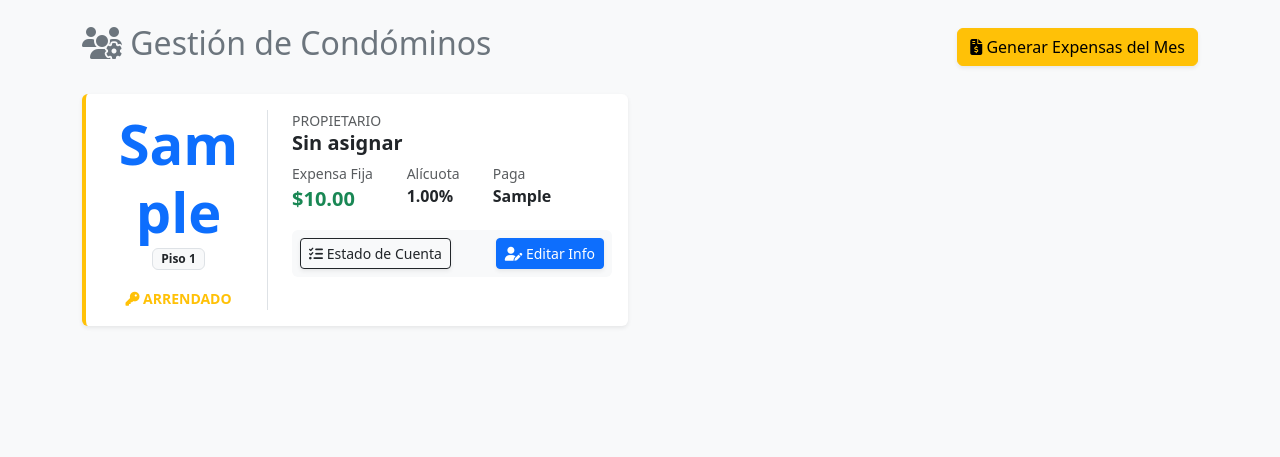
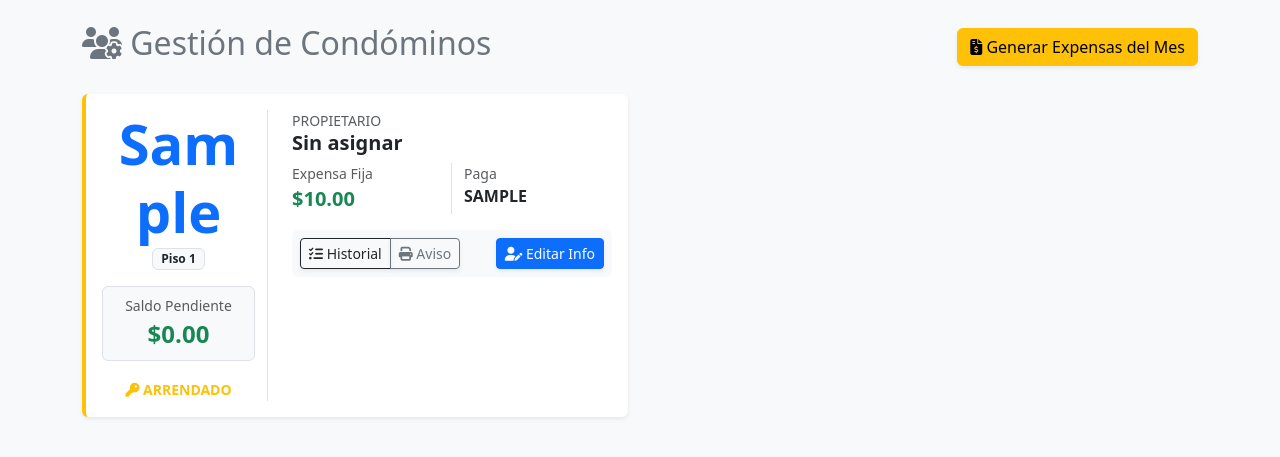
Before and after one commit to rtufino/batan3, a Flask app: page /condominos/ in a window 1280 px wide. Shown: the part 56-513 px from the top of the page. Run offline with Flask 3, Linux system fonts and the light colour scheme; tables that the repository leaves empty hold one stand-in row (values such as "Sample post").

Commit message:
Generación de avisos de cobro

```diff
--- a/app/routes/condominos.py
+++ b/app/routes/condominos.py
@@ -1,11 +1,14 @@
-from flask import Blueprint, render_template, redirect, url_for, flash, request
+from flask import Blueprint, render_template, redirect, url_for, flash, send_file
 from app.models import Departamento, PersonaContacto, Movimiento, Cuenta
 from app.forms import DepartamentoForm, PersonaContactoForm, PagoForm
 from app.extensions import db
 from datetime import datetime
 from sqlalchemy import extract
 
+from app.utils import generar_pdf_aviso # Importamos la nueva función
+
 import os
+import io
 from werkzeug.utils import secure_filename
 
 condominos_bp = Blueprint('condominos', __name__, url_prefix='/condominos')
@@ -94,18 +97,37 @@ def generar_mensualidad():
         ).first()
 
         if not existe:
+            # 1. Calculamos la deuda ANTERIOR (saldo_pendiente actual)
+            deuda_previa = depto.saldo_pendiente
+
             # 3. Crear el cargo pendiente (Deuda para el vecino)
             nuevo_cargo = Movimiento(
                 tipo='INGRESO',
                 estado='PENDIENTE', # Es deuda hasta que se registre el pago
                 monto=depto.valor_expensa,
                 fecha=hoy,
-                descripcion=f"{depto.numero} - {hoy.strftime('%B %Y')}",
+                descripcion=f"{depto.numero} - {hoy.strftime('%M / %Y')}",
                 rubro_id=rubro_expensa.id,
                 departamento_id=depto.id,
                 cuenta_id=cuenta_principal.id
             )
             db.session.add(nuevo_cargo)
+            db.session.flush() # Para obtener el ID del movimiento
+
+            # 3. GENERACIÓN FÍSICA DEL PDF
+            pdf_content = generar_pdf_aviso(depto, nuevo_cargo, deuda_previa)
+
+            # Carpeta: static/uploads/avisos/2024/diciembre/
+            ruta_carpeta = os.path.join('app/static/uploads/avisos', f"{hoy.year}", f"{hoy.month}")
+            os.makedirs(ruta_carpeta, exist_ok=True)
+
+            nombre_archivo = f"Aviso_{depto.numero}_{hoy.strftime('%m_%Y')}.pdf"
+            with open(os.path.join(ruta_carpeta, nombre_archivo), 'wb') as f:
+                f.write(pdf_content)
+
+            # Guardamos la ruta en el campo comprobante para descargarlo después
+            nuevo_cargo.comprobante_url = f"{hoy.year}/{hoy.month}/{nombre_archivo}"
+
             generados += 1
         else:
             omitidos += 1
@@ -170,3 +192,22 @@ def registrar_pago(movimiento_id):
         return redirect(url_for('condominos.estado_cuenta', id=depto.id))
 
     return render_template('condominos/registrar_pago.html', form=form, movimiento=movimiento, depto=depto)
+
+@condominos_bp.route('/reimprimir-aviso/<int:movimiento_id>')
+def reimprimir_aviso(movimiento_id):
+    movimiento = Movimiento.query.get_or_404(movimiento_id)
+    depto = movimiento.departamento
+
+    # Deuda anterior = Saldo total actual - Monto de este movimiento específico
+    deuda_anterior = depto.saldo_pendiente - movimiento.monto
+
+    # Obtenemos los bytes desde la función en utils.py
+    pdf_content = generar_pdf_aviso(depto, movimiento, deuda_anterior)
+
+    # Retornamos el stream de bytes directamente al navegador
+    return send_file(
+        io.BytesIO(pdf_content),
+        mimetype='application/pdf',
+        as_attachment=False, # False para que se abra en el navegador
+        download_name=f"Aviso_{depto.numero}.pdf"
+    )
--- a/app/routes/finanzas.py
+++ b/app/routes/finanzas.py
@@ -13,7 +13,7 @@ def nuevo_ingreso():
 
     # 1. Cargar las opciones de los SelectFields dinámicamente desde la BD
     # (Tuplas: valor, etiqueta)
-    form.departamento_id.choices = [(d.id, f"Depto {d.numero} - {d.propietarios[0].nombre}") for d in Departamento.query.all()]
+    form.departamento_id.choices = [(d.id, f"Depto {d.numero} - {d.personas[0].nombre}") for d in Departamento.query.all()]
 
     # Filtramos solo rubros de tipo INGRESO
     form.rubro_id.choices = [(r.id, r.nombre) for r in Rubro.query.filter_by(tipo='INGRESO').all()]
--- a/app/templates/condominos/lista.html
+++ b/app/templates/condominos/lista.html
@@ -14,12 +14,20 @@
 <div class="row row-cols-1 row-cols-lg-2 g-4">
     {% for d in departamentos %}
     <div class="col">
-        <div class="card h-100 shadow-sm border-0 border-start border-4 {% if d.esta_arrendado %}border-warning{% else %}border-info{% endif %}">
+        <div class="card h-100 shadow-sm border-0 border-start border-4 {% if d.esta_arrendado %}border-warning{% else %}border-info{% endif %} hover-effect">
             <div class="card-body">
                 <div class="row">
                     <div class="col-sm-4 text-center border-end">
                         <h1 class="display-4 fw-bold text-primary mb-0">{{ d.numero }}</h1>
-                        <span class="badge bg-light text-dark border">Piso {{ d.piso }}</span>
+                        <span class="badge bg-light text-dark border mb-2">Piso {{ d.piso }}</span>
+
+                        <div class="mt-2 py-2 rounded bg-light border">
+                            <small class="text-muted d-block">Saldo Pendiente</small>
+                            <span class="fs-4 fw-bold {% if d.saldo_pendiente > 0 %}text-danger{% else %}text-success{% endif %}">
+                                ${{ "%.2f"|format(d.saldo_pendiente) }}
+                            </span>
+                        </div>
+
                         <div class="mt-3">
                              {% if d.esta_arrendado %}
                                 <span class="text-warning small fw-bold"><i class="fa-solid fa-key"></i> ARRENDADO</span>
@@ -33,31 +41,46 @@
                         <div class="mb-2">
                             <small class="text-muted text-uppercase d-block">Propietario</small>
                             <h5 class="fw-bold mb-0">
-                                {# Buscamos al propietario entre los contactos #}
                                 {% set propietario = d.personas|selectattr("rol", "equalto", "PROPIETARIO")|first %}
                                 {{ propietario.nombre if propietario else "Sin asignar" }}
                             </h5>
                         </div>
 
                         <div class="row mb-3">
-                            <div class="col-4">
+                            <div class="col-6 border-end">
                                 <small class="text-muted d-block">Expensa Fija</small>
                                 <span class="fw-bold fs-5 text-success">${{ "%.2f"|format(d.valor_expensa) }}</span>
                             </div>
-                            <div class="col-3">
-                                <small class="text-muted d-block">Alícuota</small>
-                                <span class="fw-bold">{{ "%.2f"|format(d.alicuota) }}%</span>
-                            </div>
-                            <div class="col-5">
+                            <div class="col-6">
                                 <small class="text-muted d-block">Paga</small>
-                                <span class="fw-bold">{{ d.responsable_pago }}</span>
+                                <span class="fw-bold text-uppercase">{{ d.responsable_pago }}</span>
                             </div>
                         </div>
 
-                        <div class="d-flex justify-content-between align-items-center bg-light p-2 rounded">
-                            <a href="{{ url_for('condominos.estado_cuenta', id=d.id) }}" class="btn btn-outline-dark btn-sm shadow-sm">
-                                <i class="fa-solid fa-list-check"></i> Estado de Cuenta
-                            </a>
+                        <div class="d-flex flex-wrap gap-2 justify-content-between align-items-center bg-light p-2 rounded">
+                            <div class="btn-group">
+                                <a href="{{ url_for('condominos.estado_cuenta', id=d.id) }}" class="btn btn-outline-dark btn-sm shadow-sm" title="Ver historial">
+                                    <i class="fa-solid fa-list-check"></i> Historial
+                                </a>
+
+                                {# MODIFICACIÓN: Buscamos el último cargo pendiente para descargar el aviso #}
+                                {% set ultimo_pendiente = d.pagos|selectattr("estado", "equalto", "PENDIENTE")|sort(attribute='fecha', reverse=True)|first %}
+
+                                {% if ultimo_pendiente %}
+                                    {% if ultimo_pendiente.comprobante %}
+                                        {# Si el archivo ya existe en el servidor #}
+                                        <a href="{{ url_for('static', filename='uploads/avisos/' + ultimo_pendiente.comprobante) }}" target="_blank" class="btn btn-outline-danger btn-sm shadow-sm">
+                                            <i class="fa-solid fa-file-pdf"></i> Aviso
+                                        </a>
+                                    {% else %}
+                                        {# Si el cargo existe pero no se generó el PDF (útil para registros viejos) #}
+                                        <a href="{{ url_for('condominos.reimprimir_aviso', movimiento_id=ultimo_pendiente.id) }}" target="_blank" class="btn btn-outline-secondary btn-sm shadow-sm">
+                                            <i class="fa-solid fa-print"></i> Aviso
+                                        </a>
+                                    {% endif %}
+                                {% endif %}
+                            </div>
+
                             <a href="{{ url_for('condominos.editar_departamento', id=d.id) }}" class="btn btn-primary btn-sm shadow-sm">
                                 <i class="fa-solid fa-user-pen"></i> Editar Info
                             </a>
@@ -71,9 +94,12 @@
 </div>
 
 <style>
+    .hover-effect {
+        transition: transform 0.3s ease, box-shadow 0.3s ease;
+    }
     .hover-effect:hover {
         transform: translateY(-5px);
-        transition: 0.3s;
+        box-shadow: 0 10px 20px rgba(0,0,0,0.1) !important;
     }
 </style>
 {% endblock %}
```
Also changed, not shown: app/utils.py (+55 -0 lines).
